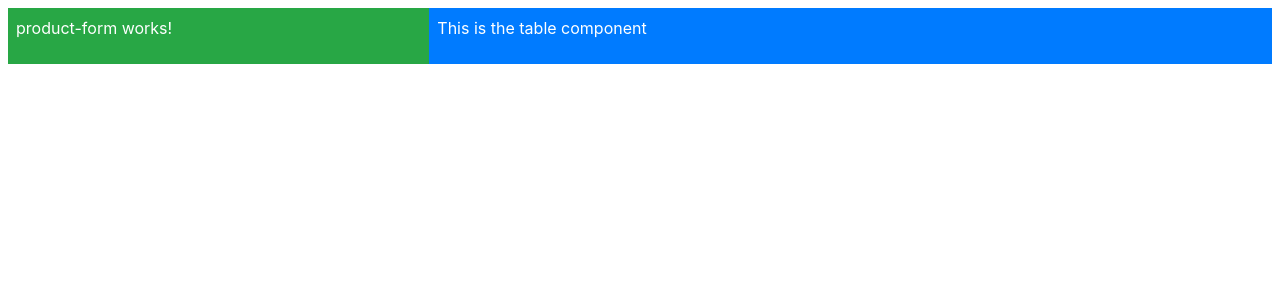
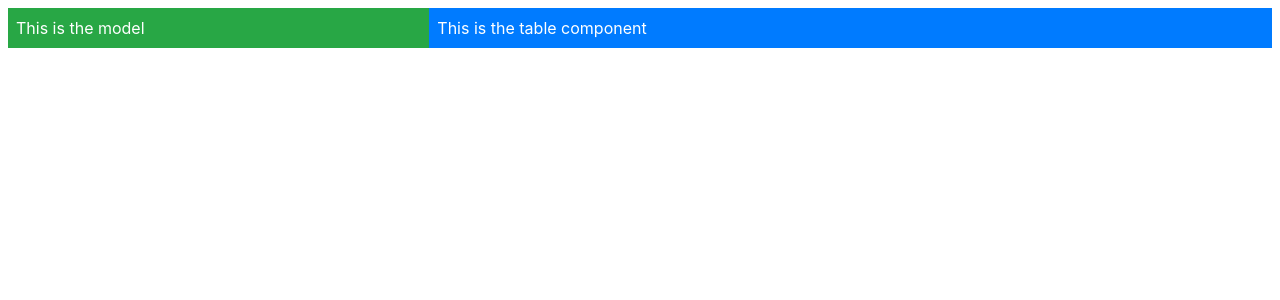
Before and after one commit to david2999999/Angular-6, an Angular app in the folder Understanding-Components/: page / in a window 1280 px wide. Shown: the top 300 px of the page. Built offline with nearby package versions, Linux system fonts and the light colour scheme.

Commit message:
data binding in component templates

```diff
--- a/Understanding-Components/src/app/product/product-form/product-form.component.html
+++ b/Understanding-Components/src/app/product/product-form/product-form.component.html
@@ -1,3 +1 @@
-<p>
-  product-form works!
-</p>
+<div>{{model}}</div>
--- a/Understanding-Components/src/app/product/product-form/product-form.component.ts
+++ b/Understanding-Components/src/app/product/product-form/product-form.component.ts
@@ -5,11 +5,6 @@ import { Component, OnInit } from '@angular/core';
   templateUrl: './product-form.component.html',
   styleUrls: ['./product-form.component.css']
 })
-export class ProductFormComponent implements OnInit {
-
-  constructor() { }
-
-  ngOnInit() {
-  }
-
+export class ProductFormComponent {
+  model: string = "This is the model";
 }
```
